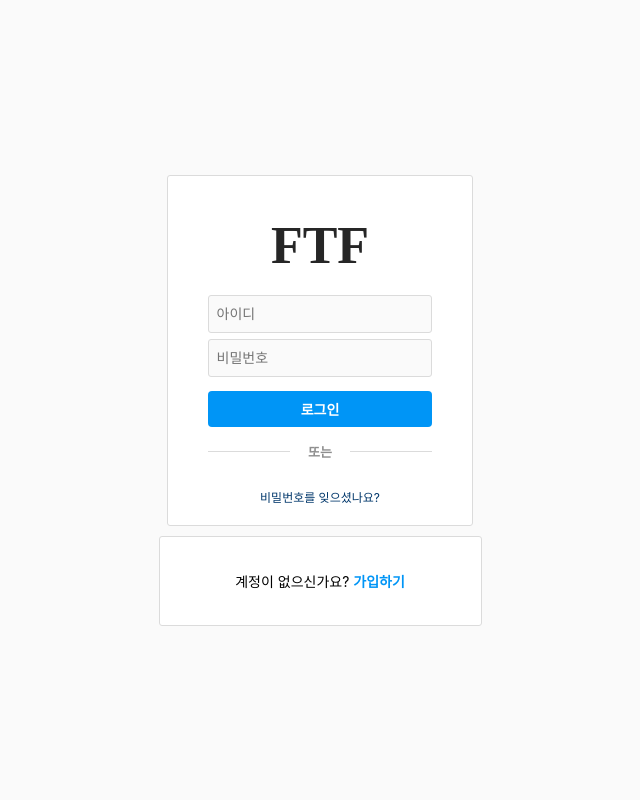
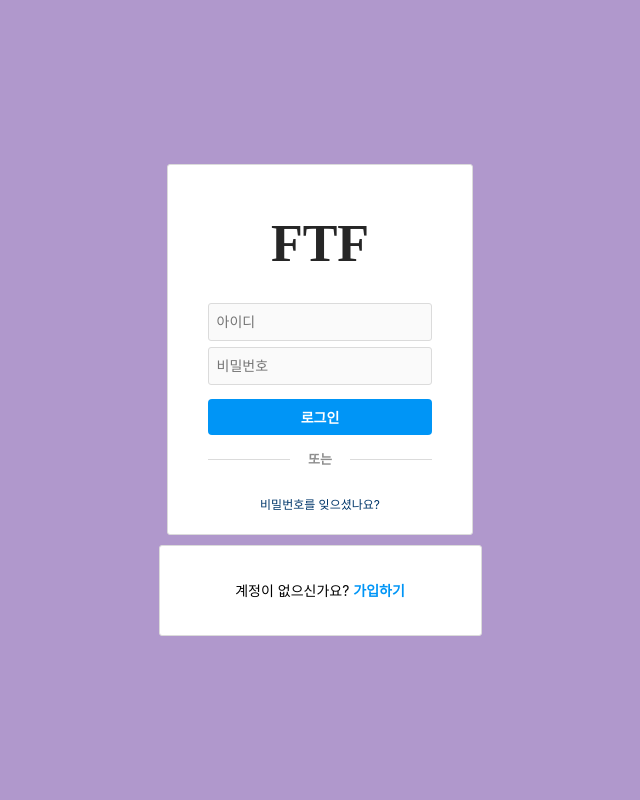
Before and after one commit to testcodee/FTF, a Spring Boot app: page / in a window 1280 px wide. Shown: the whole page, without its empty margins (320-960 px from the left). Run offline with Spring Boot 4, Linux system fonts and the light colour scheme.

Commit message:
메인화면 수정 및 네비바 추가

```diff
--- a/src/main/resources/static/css/user/login.css
+++ b/src/main/resources/static/css/user/login.css
@@ -1,11 +1,17 @@
 body {
-    font-family: -apple-system, BlinkMacSystemFont, 'Segoe UI', Roboto, Helvetica, Arial, sans-serif;
-    background-color: #fafafa; /* 인스타그램 배경색 */
+    font-family: -apple-system, BlinkMacSystemFont, "Segoe UI", Roboto,
+    Oxygen, Ubuntu, Cantarell, "Open Sans", "Helvetica Neue", sans-serif; /* 모바일 친화적 폰트 */
     display: flex;
     justify-content: center;
     align-items: center;
-    min-height: 100vh;
-    margin: 0;
+    margin: 0;               /* 기본 여백 제거 */
+    padding: 0;              /* 기본 패딩 제거 */
+    width: 100vw;            /* 뷰포트 가로폭 100% */
+    min-height: 100vh;       /* 최소 높이 100% 뷰포트 높이 */
+    font-size: 16px;         /* 기본 폰트 크기 - 모바일 기준 적절한 크기 */
+    line-height: 1.5;        /* 가독성 좋은 줄간격 */
+    background-color: rgba(143, 109, 183, 0.7);  /* 배경색 설정 */
+    box-sizing: border-box;  /* 패딩과 보더를 포함한 크기 계산 */
 }
 
 .login-wrapper {
--- a/src/main/resources/templates/user/login.html
+++ b/src/main/resources/templates/user/login.html
@@ -3,6 +3,7 @@
 <head>
     <meta charset="UTF-8">
     <meta name="viewport" content="width=device-width, initial-scale=1.0">
+
     <title>FTF - 로그인</title>
     <link rel="stylesheet" href="/css/user/login.css"> <!-- 새로운 CSS 파일로 분리하여 관리 추천 -->
     <script src="/js/user/login.js"></script>
```
